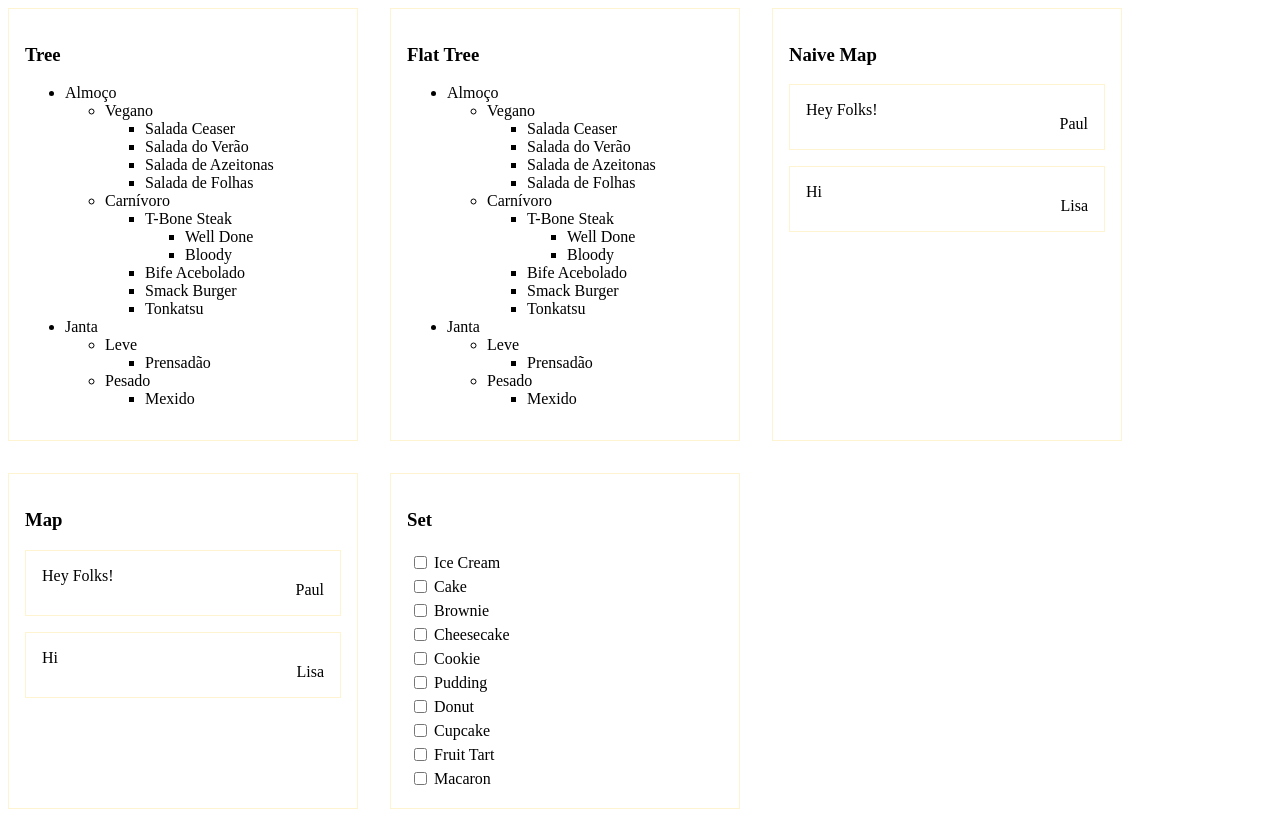
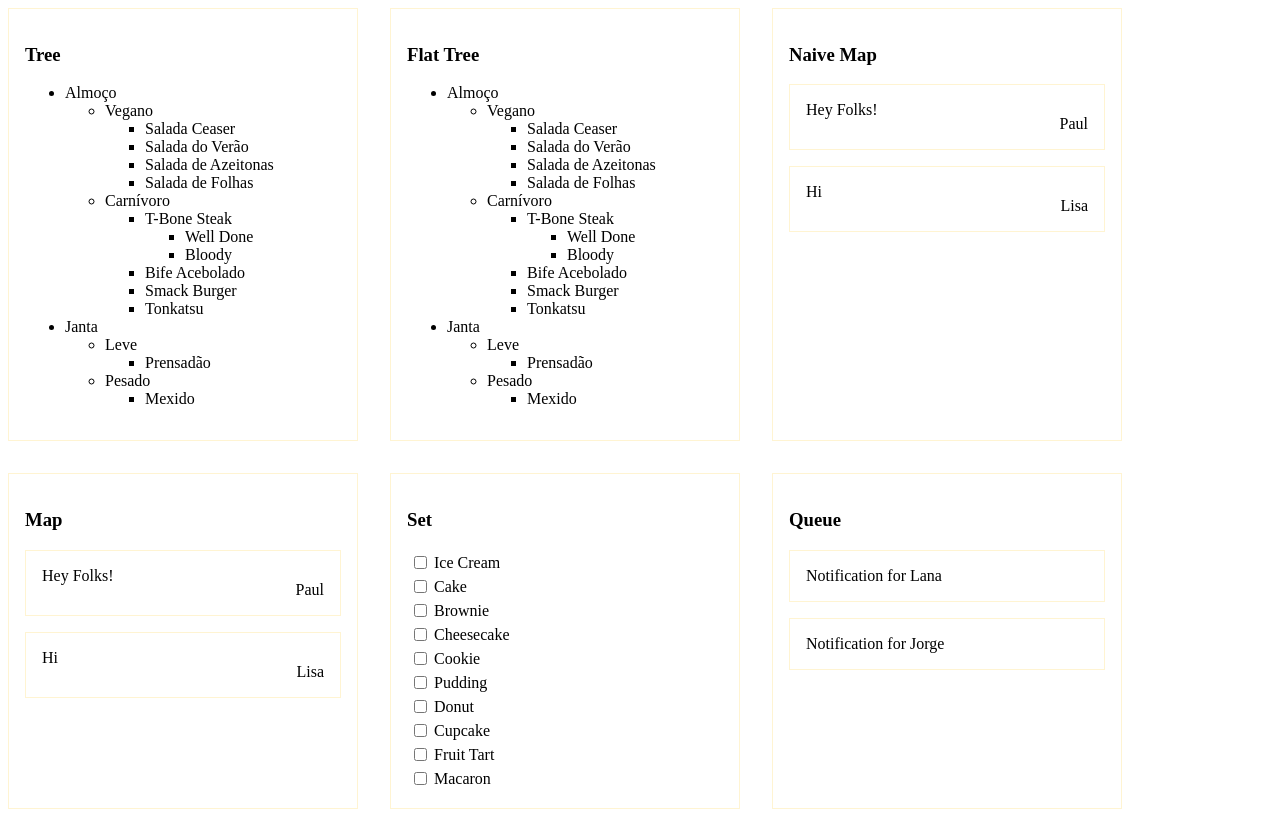
Before and after one commit to medina325/javascript, a React (Vite) app in the folder data_structures/: page / in a window 1280 px wide. Built offline with nearby package versions, Linux system fonts and the light colour scheme.

Commit message:
Adicionando exemplo de filas com notificações

```diff
--- a/data_structures/src/App.jsx
+++ b/data_structures/src/App.jsx
@@ -2,6 +2,7 @@ import Example from "./Example.jsx";
 import FlatTree from "./FlatTree.jsx";
 import MapExample from "./MapExample.jsx";
 import NaiveMap from "./NaiveMap.jsx";
+import Queue from "./Queue.jsx";
 import SetExample from "./SetExample.jsx";
 import Tree from "./Tree.jsx";
 
@@ -13,6 +14,7 @@ export default function App() {
       <Example name="Naive Map" component={<NaiveMap />} />
       <Example name="Map" component={<MapExample />} />
       <Example name="Set" component={<SetExample />} />
+      <Example name="Queue" component={<Queue />} />
     </div>
   );
 }
--- /dev/null
+++ b/data_structures/src/Notification.jsx
@@ -0,0 +1,3 @@
+export default function Notification({username}) {
+  return <div className="notification">Notification for {username}</div>;
+}
--- /dev/null
+++ b/data_structures/src/Queue.jsx
@@ -0,0 +1,62 @@
+import {useEffect, useState} from "react";
+import Notification from "./Notification";
+
+const data = [
+  {
+    id: "id-1",
+    username: "Lana",
+  },
+  {
+    id: "id-2",
+    username: "Jorge",
+  },
+  {
+    id: "id-3",
+    username: "Petucia",
+  },
+];
+
+export default function Queue() {
+  const [notifications, setNotifications] = useState([]);
+  const [buffer, setBuffer] = useState(data);
+
+  useEffect(() => {
+    const id = setInterval(() => {
+      if (buffer.length > 0) {
+        const updatedBuffer = [...buffer];
+        const bufferPop = updatedBuffer.shift();
+
+        const updatedNotifications = [...notifications, bufferPop];
+        setNotifications(updatedNotifications);
+        setBuffer(updatedBuffer);
+      }
+    }, 2000);
+
+    return () => {
+      clearInterval(id);
+    };
+  }, [notifications, buffer]);
+
+  useEffect(() => {
+    const id = setInterval(() => {
+      if (notifications.length > 0) {
+        // like pop but without modifying the original state array
+        const updatedNotifications = [...notifications];
+        const notificationPop = updatedNotifications.shift();
+
+        const updatedBuffer = [...buffer, notificationPop];
+
+        setNotifications(updatedNotifications);
+        setBuffer(updatedBuffer);
+      }
+    }, 4000);
+
+    return () => {
+      clearInterval(id);
+    };
+  }, [notifications, buffer]);
+
+  return notifications.map(({id, username}) => (
+    <Notification key={id} username={username} />
+  ));
+}
--- a/data_structures/src/styles.css
+++ b/data_structures/src/styles.css
@@ -1,3 +1,7 @@
+:root {
+    --border-default-color: rgb(255, 244, 210);
+}
+
 /* App.jsx -------------------------------------- */
 .container {
     display: flex;
@@ -6,7 +10,7 @@
 }
 
 .example {
-    border: 1px solid rgb(255, 244, 210);
+    border: 1px solid var(--border-default-color);
     padding: 1rem;
     width: 25%;
 }
@@ -18,7 +22,7 @@
     min-height: 2rem;
     padding: var(--padding);
     margin-bottom: 1rem;
-    border: 1px solid rgb(255, 244, 210);
+    border: 1px solid var(--border-default-color);
 }
 
 .message__text {
@@ -30,4 +34,9 @@
     right: var(--padding);
     bottom: var(--padding);
 }
-/* Map.jsx -------------------------------------- */
+/* Notification.jsx -------------------------------------- */
+.notification {
+    padding: 1rem;
+    margin-bottom: 1rem;
+    border: 1px solid var(--border-default-color);
+}
```
